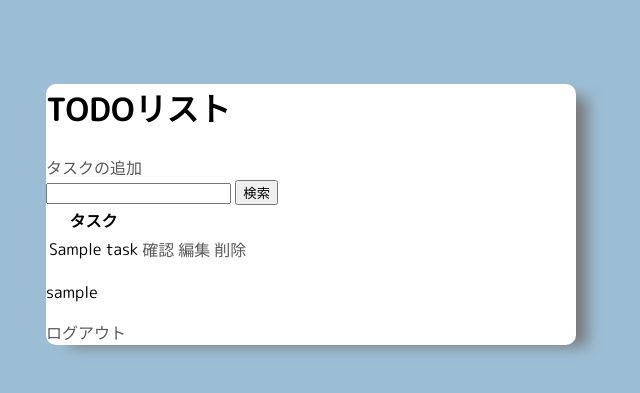
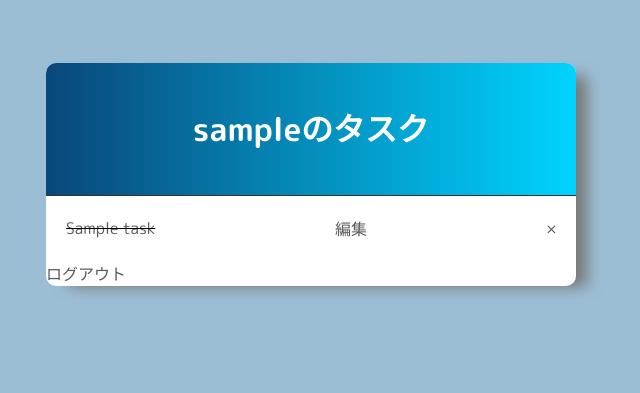
Before and after one commit to aspiratio/django_todo_app, a Django app: page / in a window 1280 px wide. Shown: the top 393 px of the page, without its empty margins (329-969 px from the left). Run offline with Django 4.2, Linux system fonts and the light colour scheme; a user stored in the database is signed in; tables that the repository leaves empty hold one stand-in row (values such as "Sample post").

Commit message:
ヘッダーとタスクリストにスタイルを追加

```diff
--- a/todoproject/todoapp/static/css/base.css
+++ b/todoproject/todoapp/static/css/base.css
@@ -16,3 +16,24 @@ a {
   color: #595959;
   text-decoration: none;
 }
+
+.header {
+  text-align: center;
+  padding: 20px 0;
+  background: rgb(9, 71, 121);
+  background: linear-gradient(
+    90deg,
+    rgba(9, 71, 121, 1) 0%,
+    rgba(0, 212, 255, 1) 100%
+  );
+  border-radius: 10px 10px 0 0;
+  color: white;
+}
+
+.taskWrapper {
+  display: flex;
+  justify-content: space-between;
+  align-items: center;
+  padding: 20px;
+  border-top: 1px solid rgb(53, 52, 52);
+}
--- a/todoproject/todoapp/templates/todoapp/task_list.html
+++ b/todoproject/todoapp/templates/todoapp/task_list.html
@@ -1,15 +1,18 @@
-{% extends 'todoapp/base.html' %}
-{% block content %}
+{% extends 'todoapp/base.html' %} {% block content %}
 
-<h1>TODOリスト</h1>
+<div class="header">
+  <h1>{{request.user}}のタスク</h1>
+</div>
+
+<!-- <h1>TODOリスト</h1>
 <a href="{% url 'create-task' %}">タスクの追加</a>
 
 <form method="get">
 		<input type="text" name="search" value="{{search}}">
 		<input type="submit" value="検索">
-</form>
+</form> -->
 
-<table>
+<!-- <table>
   <tr>
     <th>タスク</th>
     {% for task in tasks %}
@@ -21,13 +24,30 @@
 			</tr>
 		{% endfor %}
   </tr>
-</table>
+</table> -->
+
+<div class="tasksWrapper">
+  {% for task in tasks %}
+  <div class="taskWrapper">
+    {% if task.completed %}
+    <s><a href="{% url 'task' task.id %}" class="taskTitle">{{task}}</a></s>
+    <a href="{% url 'edit-task' task.id %}" class="editButton">編集</a>
+    <a href="{% url 'delete-task' task.id %}" class="deleteButton">×</a>
+    {% else %}
+    <a href="{% url 'task' task.id %}" class="taskTitle">{{task}}</a>
+    <a href="{% url 'edit-task' task.id %}" class="editButton">編集</a>
+    <a href="{% url 'delete-task' task.id %}" class="deleteButton">×</a>
+    {% endif%}
+  </div>
+  {% endfor %}
+</div>
+
 <div class="loginAndLogout">
-	{% if request.user.is_authenticated %}
-	<p>{{request.user}}</p>
-	<a href="{% url 'logout' %}">ログアウト</a>
-	{% else %}
-	<a href="{% url 'login' %}">ログイン</a>
-	{% endif %}
+  {% if request.user.is_authenticated %}
+  <!-- <p>{{request.user}}</p> -->
+  <a href="{% url 'logout' %}">ログアウト</a>
+  {% else %}
+  <a href="{% url 'login' %}">ログイン</a>
+  {% endif %}
 </div>
 {% endblock content %}
```
